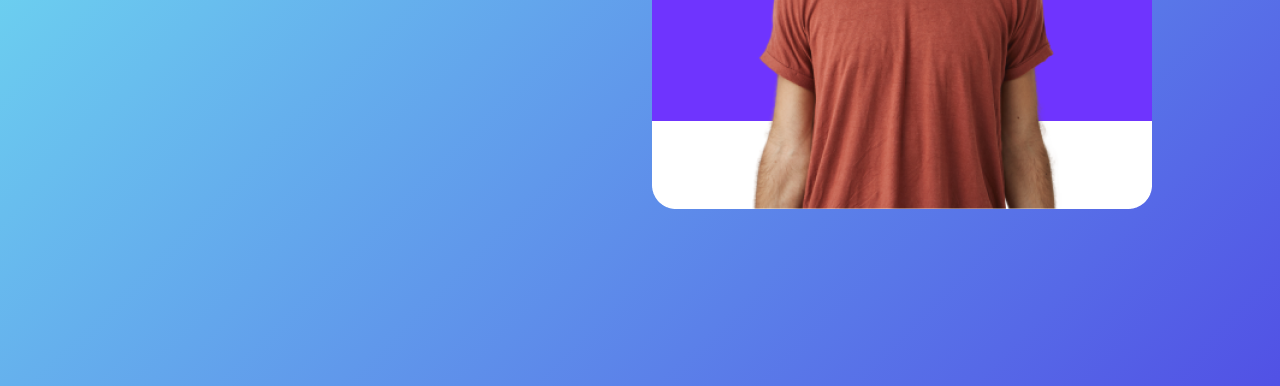
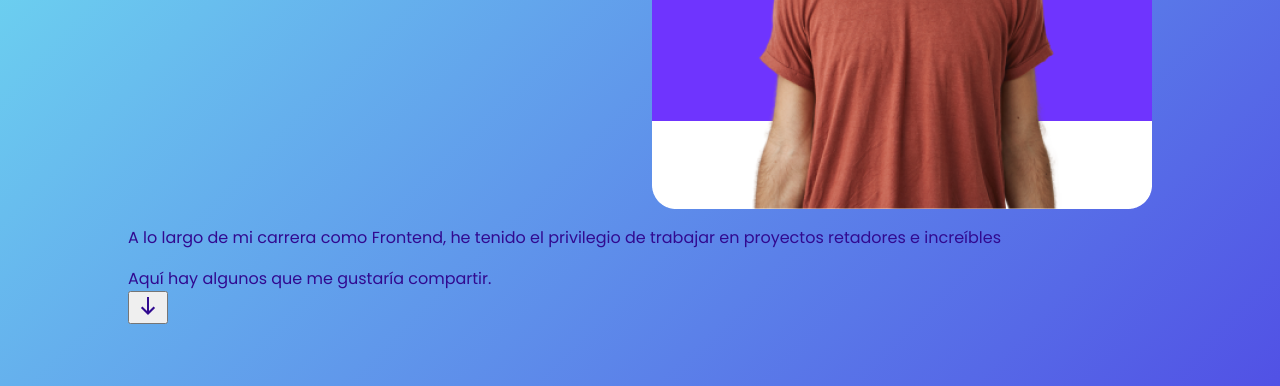
Before and after one commit to leydimabelvh/portfolio-jaume, a plain HTML site: page index.html in a window 1280 px wide. Shown: the part 414-800 px from the top of the page. Drawn offline with Linux system fonts and the light colour scheme.

Commit message:
Add personal-comment component

```diff
--- a/index.html
+++ b/index.html
@@ -33,7 +33,7 @@
     </header>
 
     <main>
-        <div class="introdcution__infoWrapper">
+        <section class="introduction__infoWrapper">
             <div class="introduction__infoContent">
                 <div class="introduction__detailContainer">
                     <span class="introduction__greetingText">¡Hola a todos!</span>
@@ -58,7 +58,21 @@
                     <img src="./assets/images/jaume.png" alt="Image of a person called Jaume">
                 </div>
             </div>
-        </div>
+        </section>
+
+        <section class="personalComment__container">
+            <div class="personalComment__wrapper">
+                <div class="personalComment__content">
+                    <p class="personalComment__description">A lo largo de mi carrera como Frontend, he tenido el privilegio de trabajar en proyectos retadores e increíbles</p>
+                    <span class="personalComment__info">Aquí hay algunos que me gustaría compartir.</span>
+                    <div class="personalComment__iconContainer">
+                        <button class="personalComment__iconWrapper">
+                            <img class="personalComment__icon" src="./assets/icons/icons-down.svg" alt="Icon of down arrow">
+                        </button>
+                    </div>
+                </div>
+            </div>
+        </section>
     </main>
 </body>
 </html>
--- a/styles/components/introduction.css
+++ b/styles/components/introduction.css
@@ -1,4 +1,4 @@
-.introdcution__infoWrapper {
+.introduction__infoWrapper {
     padding-top: 1.5rem;
 }
 
--- /dev/null
+++ b/styles/components/personal-comment.css
@@ -0,0 +1,45 @@
+.personalComment__container {
+    height: 100vh;
+    min-height: 100vh;
+}
+
+.personalComment__wrapper {
+    height: 100vh;
+    min-height: 100vh;
+    display: flex;
+    justify-content: center;
+    align-items: center;
+}
+
+.personalComment__content {
+    text-align: center;
+    display: flex;
+    flex-direction: column;
+    justify-content: center;
+    align-items: center;
+    gap: 1.5rem;
+}
+
+.personalComment__description {
+    font-size: 2.125rem;
+    font-weight: 300;
+    margin: 0;
+}
+
+.personalComment__info {
+    font: var(--headline5);
+}
+
+.personalComment__iconContainer {
+    text-align: center;
+}
+
+.personalComment__iconWrapper {
+    background-color: transparent;
+    border: none;
+}
+
+.personalComment__icon {
+    width: 5.0325rem;
+    height: 5.0325rem;
+}
--- a/styles/style.css
+++ b/styles/style.css
@@ -1,5 +1,6 @@
 @import './components/header.css';
 @import './components/introduction.css';
+@import './components//personal-comment.css';
 
 :root {
     --primary: #310a90;
@@ -21,6 +22,7 @@
 body {
     padding: 0;
     margin: 0;
+    color: var(--primary);
 }
 
 .body {
```
